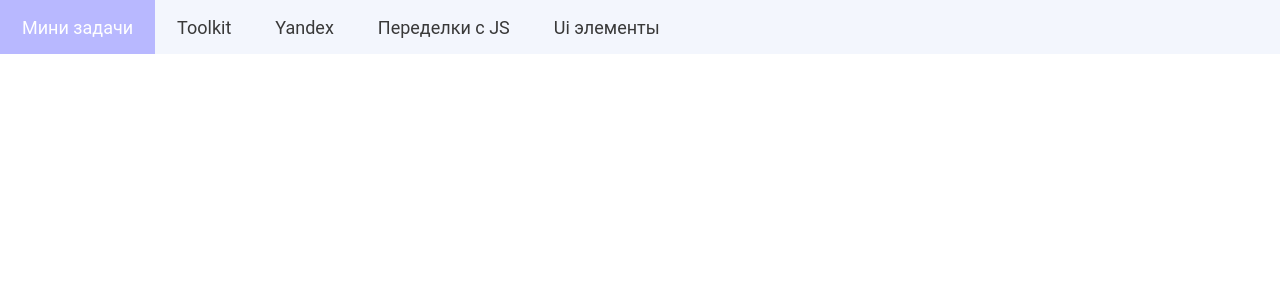
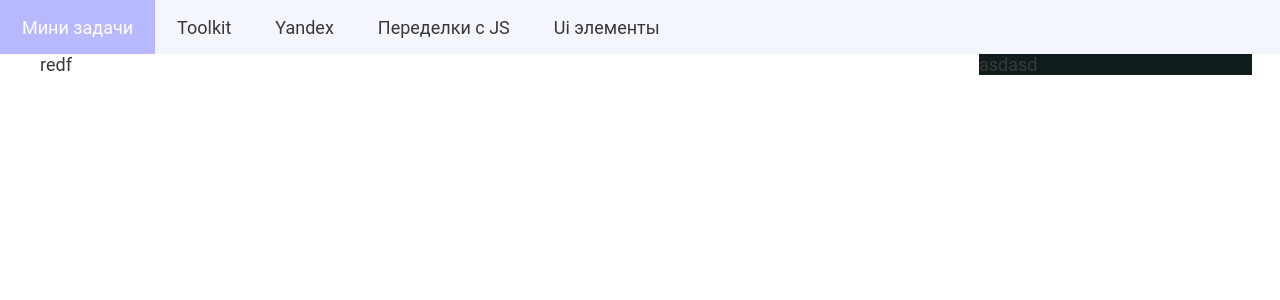
Before and after one commit to ArtErusov/MainReact, a React (Vite) app: page / in a window 1280 px wide. Shown: the top 300 px of the page. Built offline with nearby package versions, Linux system fonts and the light colour scheme.

Commit message:
Started working on components

```diff
--- a/src/App.jsx
+++ b/src/App.jsx
@@ -1,10 +1,12 @@
 import { Fragment } from "react"
 import "./assets/css/main.css"
 import Header from "./components/header/Header"
+import MiniApp from "./pages/miniApp"
 
 function App() {
 return <Fragment>
   <Header />
+  <MiniApp />
 </Fragment>
 }
 
--- /dev/null
+++ b/src/pages/items/colorSelection/ColorSelection.jsx
@@ -0,0 +1,16 @@
+import styles from './styles.module.scss';
+import { Fragment } from 'react';
+
+
+const ColorSelection = () =>  {
+
+
+  return(
+  <Fragment>
+    <div>
+redf
+    </div>
+  </Fragment>)
+};
+
+export default ColorSelection;
--- /dev/null
+++ b/src/pages/items/colorSelection/styles.module.scss
@@ -0,0 +1 @@
+@import '../../../assets/css/main.css';
--- /dev/null
+++ b/src/pages/miniApp.jsx
@@ -0,0 +1,22 @@
+import styles from './styles.module.scss';
+import { Fragment } from 'react';
+import ColorSelection from './items/colorSelection/ColorSelection';
+
+
+const MiniApp = () =>  {
+
+
+  return(
+  <Fragment>
+    <div className={styles.grid}>
+        <div className={styles.grid1}>
+            <ColorSelection />
+        </div>
+        <div className={styles.grid2}>asdasd</div>
+        <div className={styles.grid3}>dasd</div>
+        <div className={styles.grid4}></div>
+    </div>
+  </Fragment>)
+};
+
+export default MiniApp;
--- /dev/null
+++ b/src/pages/styles.module.scss
@@ -0,0 +1,22 @@
+@import '../assets/css/main.css';
+
+.grid{
+ display: grid;
+ grid-template-columns: repeat(6, 273px);
+ gap: 40px;
+ margin-left: 40px;
+}
+
+.grid1{
+grid-column: span 3;
+}
+
+.grid2{
+    background-color: rgb(17, 28, 28);
+}
+.grid3{
+    background-color: aqua;
+}
+.grid4{
+    background-color: rgb(48, 84, 84);
+}
```
